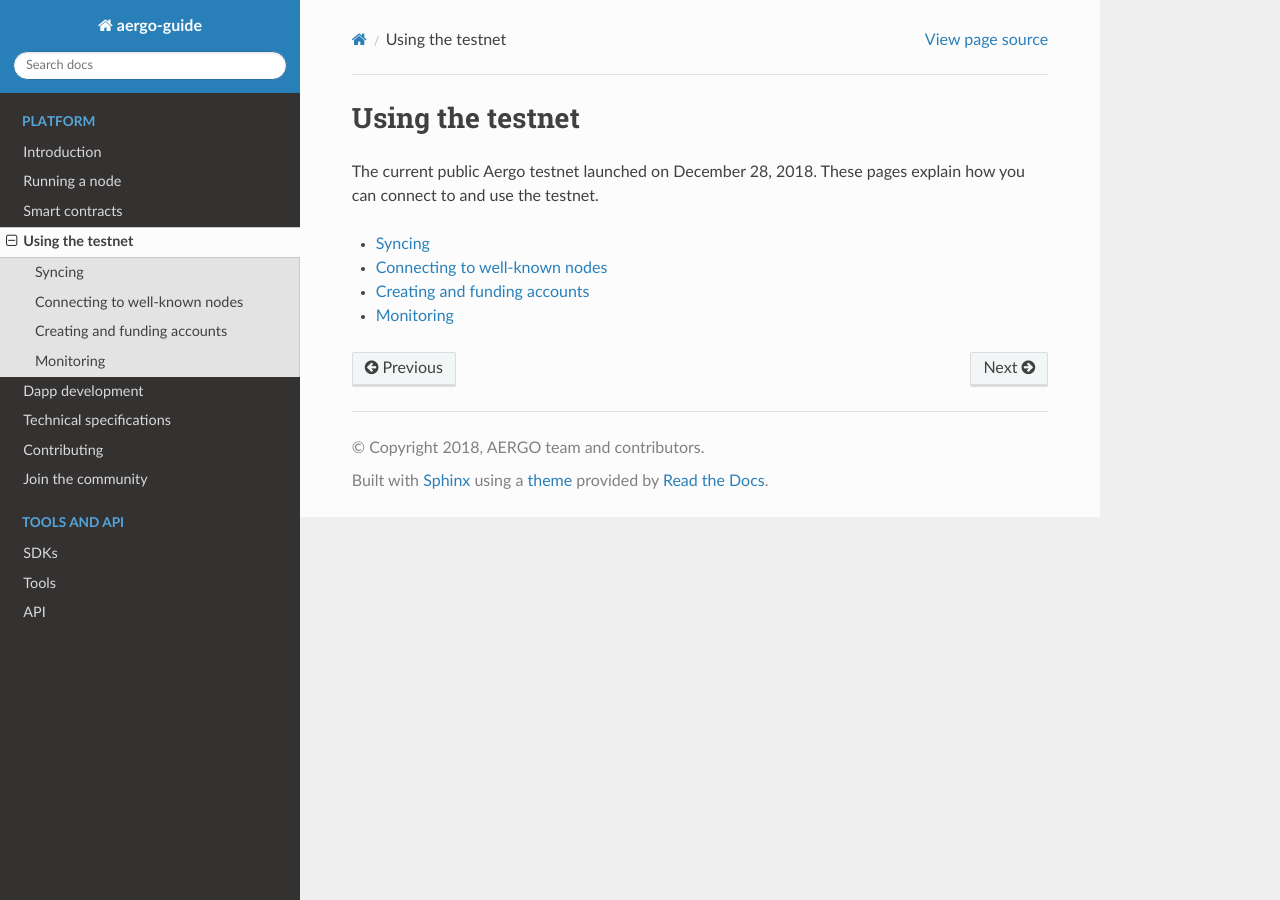
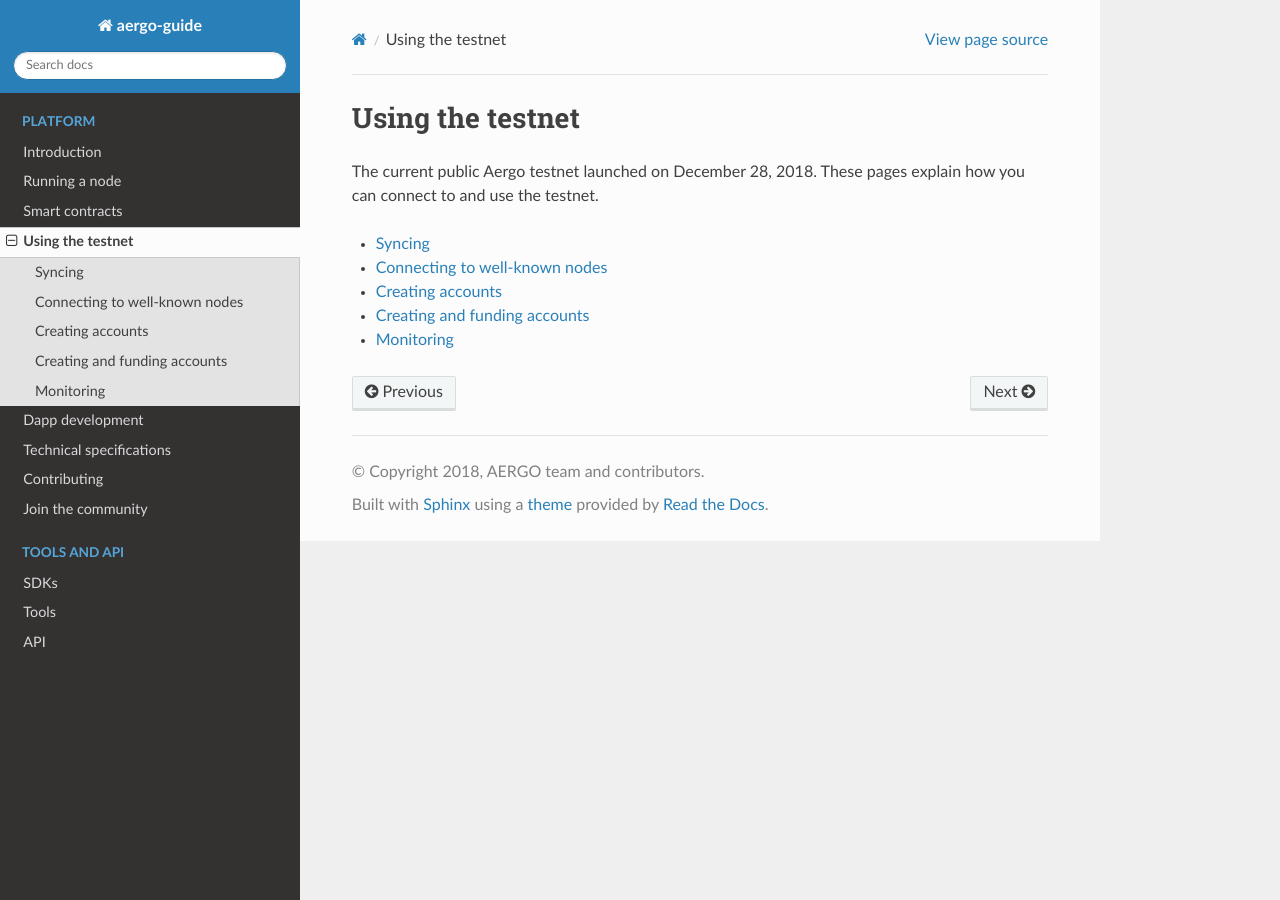
Before and after one commit to aergoio/guide, a Sphinx documentation site: the page built from source/using-testnet/index.rst, in a window 1280 px wide. Built offline with Sphinx 7.4.7 and the Read the Docs theme 2.0.0, drawn with Linux system fonts in a browser that asks for light colours.

Commit message:
Add accounts article

```diff
--- a/source/specs/transaction-types.rst
+++ b/source/specs/transaction-types.rst
@@ -21,7 +21,7 @@
 ===========  =======  ====================  =================  ==========================================  ==========  ===================
 staking      Sender   :code:`aergo.system`  amount to stake    :code:`s`                                   Governance  Signature of sender
 unstaking    "        :code:`aergo.system`  amount to unstake  :code:`u`                                   "           "
-voting       "        :code:`aergo.system`  0                  :code:`v<peer ids bytes>`                   "           "
+voting       "        :code:`aergo.system`  0                  :code:`v<peer ids bytes, no separator>`     "           "
 create name  "        :code:`aergo.name`    0                  :code:`c<name string>`                      "           "
 update name  "        :code:`aergo.name`    0                  :code:`u<name string>,<new owner address>`  "           "
 ===========  =======  ====================  =================  ==========================================  ==========  ===================
--- /dev/null
+++ b/source/using-testnet/accounts.rst
@@ -0,0 +1,2 @@
+Creating accounts
+=================
--- a/source/using-testnet/index.rst
+++ b/source/using-testnet/index.rst
@@ -9,5 +9,6 @@
 
    syncing
    connecting
+   accounts
    funding
    monitoring
```
